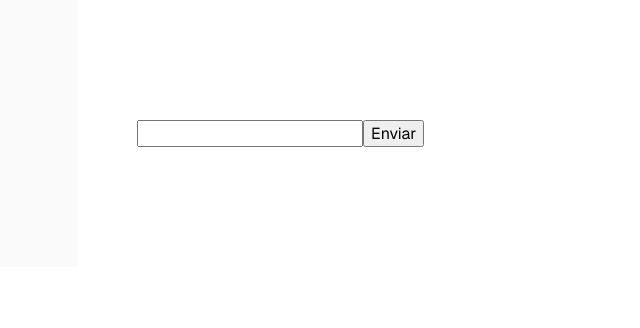
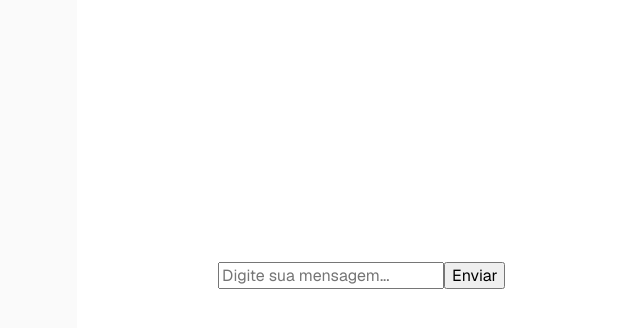
Before and after one commit to tiagoproff/devh, a Next.js app: page / in a window 1280 px wide. Shown: the top 328 px of the page, without its empty margins (163-803 px from the left). Built offline with nearby package versions, Linux system fonts and the light colour scheme.

Commit message:
refactor: separation of responsibilities, after all we're going public, so everything must be "perfectly perfect".

```diff
--- a/src/components/Chat/Chat.tsx
+++ b/src/components/Chat/Chat.tsx
@@ -3,35 +3,56 @@
 import { useState } from "react";
 
 import { useChat } from "@/hooks/useChat";
+
+import { ChatPanel } from "../ChatPanel/ChatPanel";
 import styles from "./Chat.module.css";
 
 export function Chat() {
+  const [text, setText] = useState("");
   const { messages, send } = useChat();
-  const [text, setText] = useState("");
 
-  function handleSend() {
+  const handleSend = async (event: React.MouseEvent<HTMLButtonElement>) => {
+    event.preventDefault();
+
     if (!text.trim()) {
       return;
     }
 
-    send(text);
+    await send(text);
     setText("");
-  }
+  };
 
   return (
-    <div>
-      <div className={styles.container}>
-        {messages.map((message) => (
-          <div key={message.id}>
-            <strong>{message.author}</strong>
-            {" : "}
-            {message.content}
-          </div>
-        ))}
-      </div>
+    <section className={styles.container}>
+      <header className={styles.avatar}>
+        <h1>Atendente Virtual</h1>
+      </header>
 
-      <input value={text} onChange={(event) => setText(event.target.value)} />
-      <button onClick={handleSend}>Enviar</button>
-    </div>
+      <article className={styles.chat}>
+        <header className={styles.header}>
+          <h2>DevH</h2>
+        </header>
+
+        <ChatPanel messages={messages} />
+
+        <footer className={styles.footer}>
+          <form>
+            <label htmlFor="chat-input" className="sr-only">
+              Mensagem
+            </label>
+            <input
+              id="chat-input"
+              type="text"
+              placeholder="Digite sua mensagem..."
+              value={text}
+              onChange={(event) => setText(event.target.value)}
+            />
+            <button type="submit" onClick={handleSend}>
+              Enviar
+            </button>
+          </form>
+        </footer>
+      </article>
+    </section>
   );
 }
--- /dev/null
+++ b/src/components/ChatPanel/ChatPanel.module.css
@@ -0,0 +1,6 @@
+.container {
+  display: flex;
+  flex-direction: column;
+  height: 100%;
+  color: #fff;
+}
--- /dev/null
+++ b/src/components/ChatPanel/ChatPanel.tsx
@@ -0,0 +1,33 @@
+"use client";
+
+import { Message } from "@/types/Message";
+
+import styles from "./ChatPanel.module.css";
+
+interface ChatPanelProps {
+  readonly messages: Message[];
+}
+
+export function ChatPanel({ messages }: ChatPanelProps) {
+  return (
+    <div>
+      <div className={styles.messages}>
+        <ul>
+          {messages.map((message) => (
+            <li
+              key={message.id}
+              className={
+                message.author === "user"
+                  ? styles.userMessage
+                  : styles.agentMessage
+              }
+            >
+              {message.content}
+              <time dateTime={message.date}>{message.date}</time>
+            </li>
+          ))}
+        </ul>
+      </div>
+    </div>
+  );
+}
--- /dev/null
+++ b/src/components/ChatPanel/index.ts
@@ -0,0 +1 @@
+export { ChatPanel } from "./ChatPanel";
--- a/src/hooks/useChat.ts
+++ b/src/hooks/useChat.ts
@@ -2,8 +2,8 @@
 
 import { useState } from "react";
 
+import { Message } from "@/types/Message";
 import { typewriter } from "@/utils/typewriter";
-import { Message } from "@/types/Message";
 
 export function useChat() {
   const [messages, setMessages] = useState<Message[]>([]);
@@ -21,6 +21,7 @@ export function useChat() {
       id: crypto.randomUUID(),
       author: "user",
       content,
+      date: new Date().toISOString(),
     };
 
     setMessages((prev) => [...prev, userMessage]);
@@ -52,6 +53,7 @@ export function useChat() {
           id: assistantId,
           author: "assistant",
           content: "",
+          date: new Date().toISOString(),
         },
       ]);
 
@@ -76,6 +78,7 @@ export function useChat() {
           id: crypto.randomUUID(),
           author: "assistant",
           content: "Até eu consegui quebrar isso.",
+          date: new Date().toISOString(),
         },
       ]);
     } finally {
--- a/src/types/Message.ts
+++ b/src/types/Message.ts
@@ -4,4 +4,5 @@ export interface Message {
   id: string;
   author: MessageAuthor;
   content: string;
+  date: string;
 }
```
